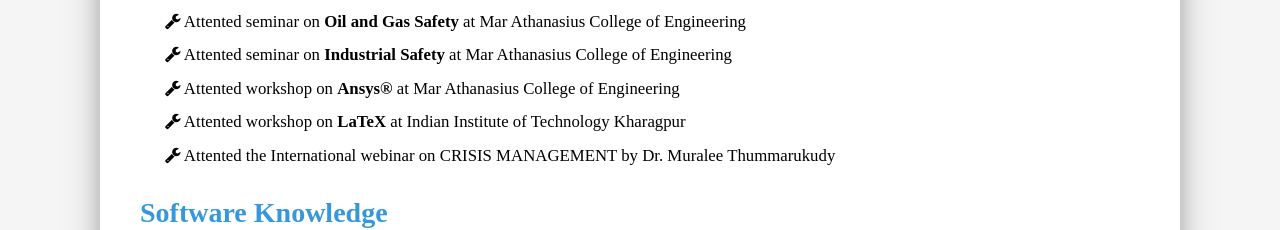
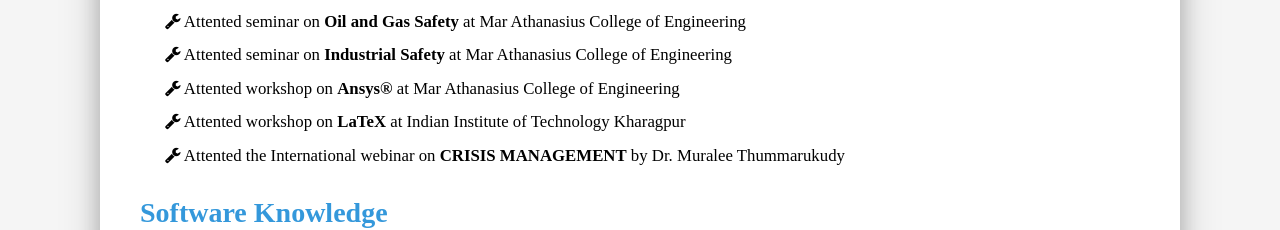
Before and after one commit to nitinbaby/tbnitin.tk, a plain HTML site: page index.html in a window 1280 px wide. Shown: the part 2280-2510 px from the top of the page. Drawn offline with nearby package versions, Linux system fonts and the light colour scheme.

Commit message:
Update index.html

```diff
--- a/index.html
+++ b/index.html
@@ -574,7 +574,7 @@
 				</div>
 
 				<div class = "row list-new"><i class='fa fa-wrench'></i>
-					Attented the International webinar on CRISIS MANAGEMENT by Dr. Muralee Thummarukudy
+					Attented the International webinar on <b> CRISIS MANAGEMENT</b> by Dr. Muralee Thummarukudy
 				</div>
 			</div>
 
```
